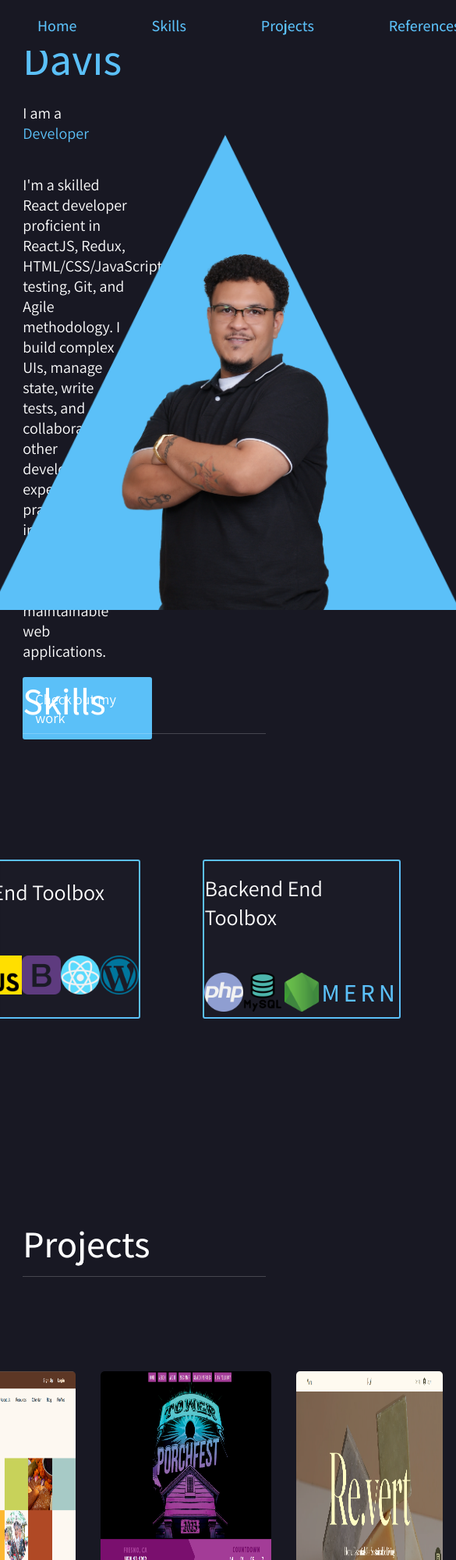
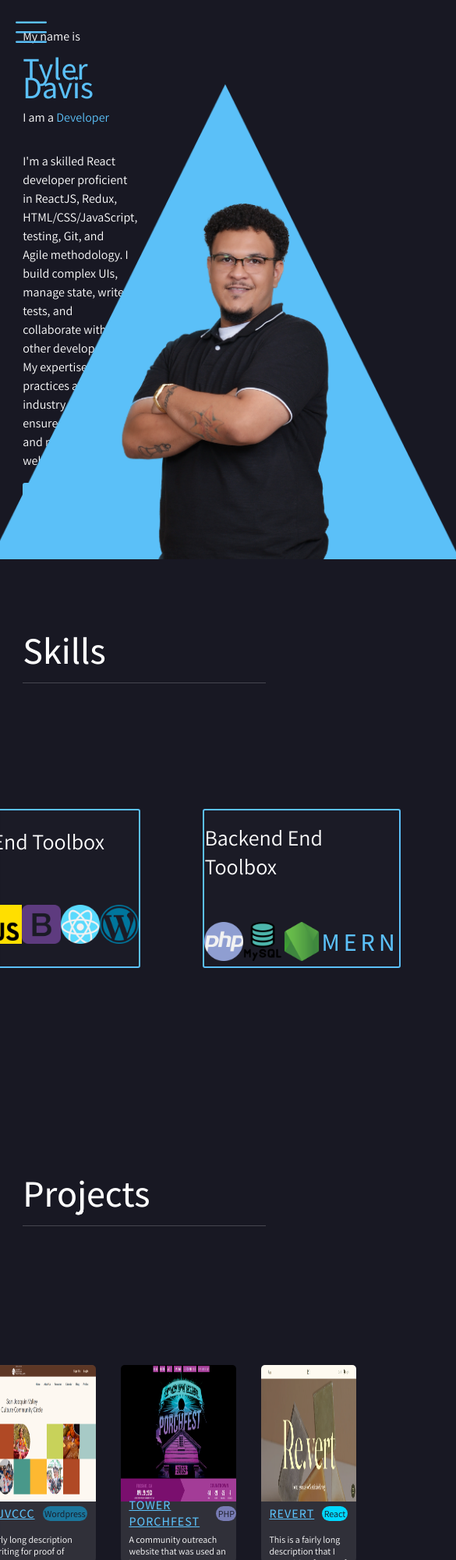
Before and after one commit to tdavis0828/PortfolioV3, a React (Create React App) app: page / in a window 390 px wide. Shown: the top 2000 px of the page at 78% size, 585 px wide, since content can reach past the window. Built offline with nearby package versions, Linux system fonts and the light colour scheme.

Commit message:
mobile styling for navbar

```diff
--- a/src/components/Navbar.jsx
+++ b/src/components/Navbar.jsx
@@ -1,25 +1,40 @@
-import React, { useState, useEffect } from 'react';
-import { StyledNavBar } from '../styles/Stylesheet';
-import logo from '../imgs/Davis.png';
-import resume from '../assets/ReactResume.pdf';
+import React, { useState, useEffect } from "react";
+import { StyledNavBar, StyledBurgerMenu } from "../styles/Stylesheet";
+import logo from "../imgs/Davis.png";
+import resume from "../assets/ReactResume.pdf";
+import hamburgerIcon from "../imgs/hamburger.png";
 
 function Navbar() {
   const [scrollPosition, setScrollPosition] = useState(0);
+  const [isOpen, setIsOpen] = useState(false);
 
   const handleScroll = () => {
-    const position = window.pageYOffset;
+    const position = window.scrollY;
     setScrollPosition(position);
   };
 
   useEffect(() => {
-    window.addEventListener('scroll', handleScroll, { passive: true });
+    window.addEventListener("scroll", handleScroll, { passive: true });
     return () => {
-      window.removeEventListener('scroll', handleScroll);
+      window.removeEventListener("scroll", handleScroll);
     };
   }, [scrollPosition]);
 
   return (
-    <StyledNavBar className={scrollPosition >= 1 ? 'light' : ''}>
+    <>
+      <StyledBurgerMenu>
+        <img
+          src={hamburgerIcon}
+          alt="Navbar Icon"
+          onClick={() => {
+            setIsOpen(true);
+          }}
+        />
+      </StyledBurgerMenu>
+      <StyledNavBar
+        className={scrollPosition >= 1 ? "light" : ""}
+        id={isOpen ? "open" : ""}
+      >
         <div className="links-container">
           <a href="#home">Home</a>
           <a href="#skills">Skills</a>
@@ -31,9 +46,14 @@ function Navbar() {
           </a>
         </div>
         <div className="logo-container">
-        <img src={logo} alt="Davis Digital Logo" />
+          <img
+            src={logo}
+            alt="Davis Digital Logo"
+            onClick={() => setIsOpen(false)}
+          />
         </div>
       </StyledNavBar>
+    </>
   );
 }
 
--- a/src/styles/Stylesheet.jsx
+++ b/src/styles/Stylesheet.jsx
@@ -1,4 +1,4 @@
-import { styled } from 'styled-components';
+import { styled } from "styled-components";
 
 // Color palette
 // dark blue: #181823
@@ -38,6 +38,40 @@ export const StyledNavBar = styled.nav`
       margin-top: 0.5rem;
     }
   }
+  @media (max-width: 992px) {
+    height: 100vh;
+    width: 165px;
+    flex-direction: column;
+    transform: translateX(-165px);
+    transition: all 0.35s ease;
+    position: absolute;
+    top: 0;
+    left: 0;
+    &#open {
+      transform: translateX(0);
+      transition: all 0.35s ease;
+    }
+    & .links-container {
+      display: flex;
+      flex-direction: column;
+      margin-left: 30px;
+    }
+    &.light {
+      box-shadow: none;
+    }
+  }
+`;
+
+export const StyledBurgerMenu = styled.div`
+  position: absolute;
+  top: 0;
+  left: 0;
+  z-index: 10;
+  & img {
+    height: 40px;
+    width: 40px;
+    margin: 1.25rem;
+  }
 `;
 
 // Styles for the header on home page
@@ -57,6 +91,7 @@ export const StyledHeader = styled.main`
     align-items: center;
     color: #fff;
     position: relative;
+    line-height: 1.5rem;
     & span {
       color: #5bc0f8;
     }
@@ -122,6 +157,16 @@ export const StyledHeader = styled.main`
       position: absolute;
       bottom: 0;
       height: 85%;
+    }
+  }
+  @media (max-width: 1200px) {
+    & .hero-content {
+      & h2 {
+        font-size: 2.5rem;
+      }
+      & p {
+        font-size: 1rem;
+      }
     }
   }
 `;
@@ -296,10 +341,32 @@ export const StyledProjectCard = styled.div`
     min-height: 70%;
     border-radius: 5px 5px 0px 0px;
   }
+  @media (max-width: 1200px) {
+    width: 350px;
+    height: 250px;
+    & div {
+      & .project-info {
+        padding: 0.35rem;
+        & a {
+          font-size: 1rem;
+        }
+        & p {
+          font-size: 0.75rem;
+          padding: 0.15rem;
+          margin: 0;
+        }
+      }
+      & .project-desc {
+        & p {
+          font-size: 0.75rem;
+        }
+      }
+    }
+  }
 `;
 
 export const StyledReferences = styled.section`
-  height: 70vh;
+  height: 80vh;
   width: 100%;
   position: relative;
   display: flex;
@@ -328,6 +395,9 @@ export const StyledReferences = styled.section`
     display: flex;
     justify-content: center;
     align-items: center;
+  }
+  @media (max-width: 1200px) {
+    height: 100vh;
   }
 `;
 
@@ -497,6 +567,9 @@ export const StyledContact = styled.section`
       }
     }
   }
+  @media (max-width: 1200px) {
+    height: 100vh;
+  }
 `;
 
 export const StyledFooter = styled.footer`
```
Also changed, not shown: src/imgs/hamburger.png (added), 1 other file (tests, documents, lock files or other folders). Lines whose indentation alone changed are shown as unchanged.
